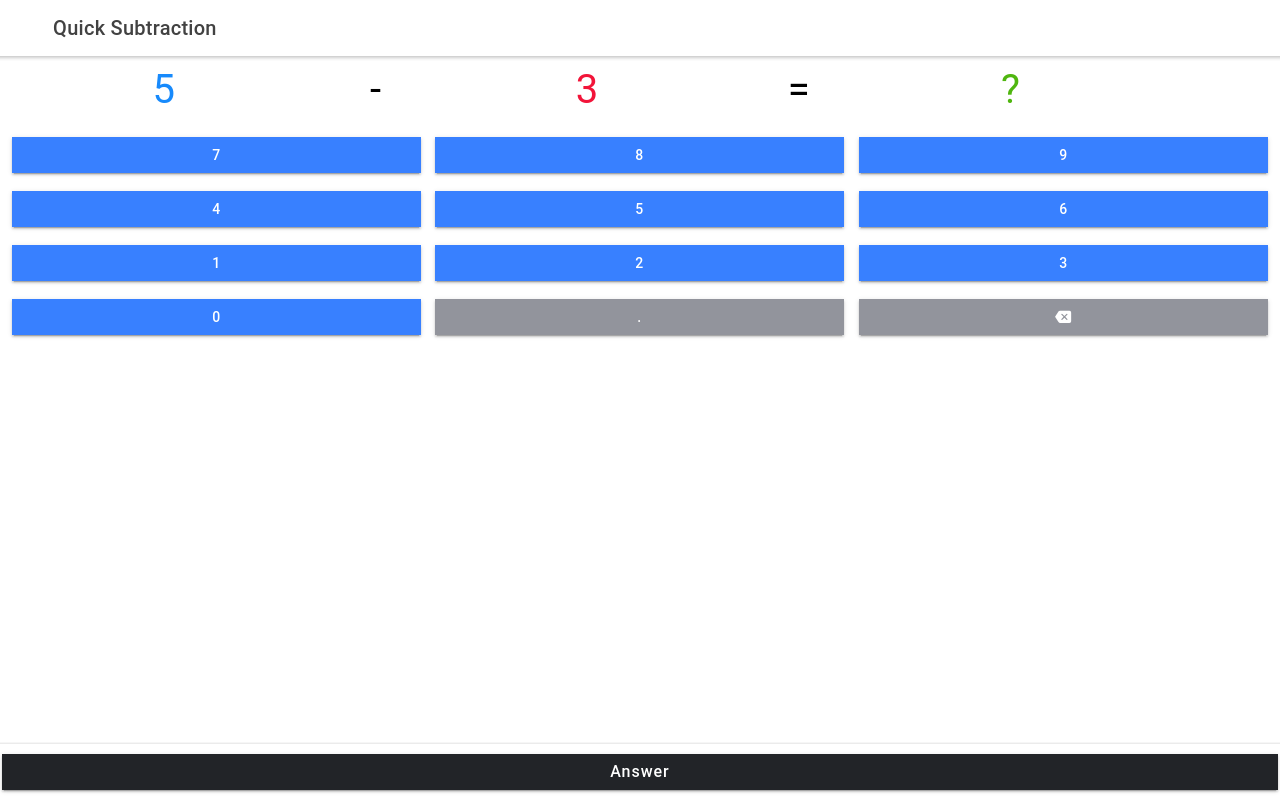
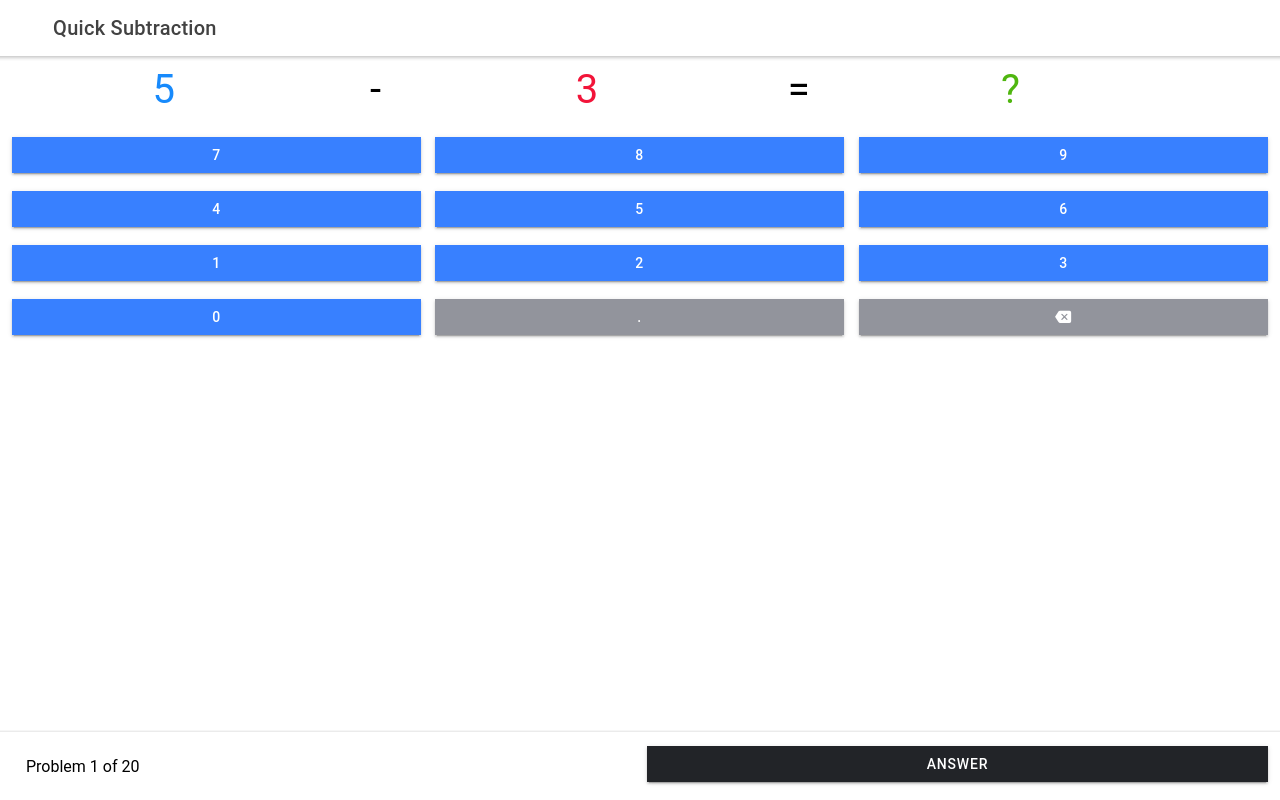
Before and after one commit to erikbcox/quick-math-for-ben, a React (Create React App) app: page /subtraction in a window 1280 px wide. Built offline with nearby package versions, Linux system fonts and the light colour scheme; no server answers.

Commit message:
clean up

```diff
--- a/src/page/subtraction-page.tsx
+++ b/src/page/subtraction-page.tsx
@@ -1,8 +1,15 @@
-import React, { SFC, Component } from 'react';
-import { IonButton, IonToolbar, IonFooter, IonRippleEffect, IonItem, IonLabel, IonText, IonIcon } from '@ionic/react';
+import React, { Component } from 'react';
+import {
+  IonButton, IonToolbar, IonFooter,
+  IonRippleEffect, IonItem, IonLabel, IonIcon, IonTitle, IonGrid, IonRow, IonCol, IonText,
+} from '@ionic/react';
 import SubtractionHeader from '../components/subtraction/header';
 import SubtractionProblemControl from '../components/subtraction/subtraction-problem';
 import { SubtractionProblem, SubtractionProblemGenerator } from '../models/subtraction';
+import {
+  CSSTransition,
+} from 'react-transition-group';
+import "./subtraction-page.css";
 
 type State = {
   answer?: number,
@@ -64,6 +71,14 @@ class QuickSubtractionPage extends Component<object, State>{
     </IonItem>)
   }
 
+  footerLabel = () => {
+    return (
+      <IonItem lines="none">
+        <IonText >{`Problem ${this.state.totalCount + 1} of 20`}</IonText>
+      </IonItem>
+    )
+  }
+
   showIncorrect = () => {
     return (<IonItem color="danger" onClick={() => this.onRetryAnswer()}>
       <IonLabel>
@@ -72,7 +87,6 @@ class QuickSubtractionPage extends Component<object, State>{
       <IonIcon name="redo" slot="end" />
     </IonItem>)
   }
-
 
   render() {
     return (
@@ -95,25 +109,41 @@ class QuickSubtractionPage extends Component<object, State>{
               this.onUpdateAnswer(value);
             }
           }} />
+        <CSSTransition
+          timeout={{ enter: 300, exit: 700 }}
+          in={this.state.checkAnswer && this.state.answer === this.state.problem.difference()} classNames="labeltrans">
+          <div>
             {this.state.checkAnswer && this.state.answer === this.state.problem.difference() && this.showSuccess()}
+          </div>
+        </CSSTransition>
+        <CSSTransition
+          timeout={{ enter: 300, exit: 700 }}
+          in={this.state.checkAnswer && this.state.answer !== this.state.problem.difference()} classNames="labeltrans">
+          <div>
             {this.state.checkAnswer && this.state.answer !== this.state.problem.difference() && this.showIncorrect()}
+          </div>
+        </CSSTransition>
+        <IonFooter>
+          <IonGrid>
+            <IonRow>
+              <IonCol>
+                {this.footerLabel()}
+              </IonCol>
+              <IonCol>
+                {!this.state.checkAnswer && <IonButton color="dark" expand="full" onClick={() => this.onCheckAnswer()}>Answer</IonButton>}
+                {this.state.checkAnswer && this.state.answer !== this.state.problem.difference() && <IonButton color="tertiary" expand="full" onClick={() => this.onRetryAnswer()}>Try Again</IonButton>}
+                {this.state.checkAnswer && this.state.answer === this.state.problem.difference() && <IonButton color="secondary" expand="full" onClick={() => this.onNextProblem()}>Next</IonButton>}
 
-                <IonFooter>
-                    <IonToolbar >
-                        {!this.state.checkAnswer && <IonButton
-                            color="dark" expand="full"
-                            style={{ fontSize: "1em", textTransform: "none" }} onClick={() => this.onCheckAnswer()}><IonRippleEffect /> Answer</IonButton>}
-                        {this.state.checkAnswer && this.state.answer !== this.state.problem.difference() && <IonButton color="tertiary" expand="full" style={{ fontSize: "1em" , textTransform: "none"}} onClick={() => this.onRetryAnswer()}><IonRippleEffect /> Try Again</IonButton>}
-                        {this.state.checkAnswer && this.state.answer === this.state.problem.difference() && <IonButton color="secondary" expand="full" style={{ fontSize: "1em" , textTransform: "none"}} onClick={() => this.onNextProblem()}><IonRippleEffect /> Next Problem</IonButton>}
-
-                    </IonToolbar>
+              </IonCol>
+            </IonRow>
+          </IonGrid>
         </IonFooter>
       </>
     )
   }
 }
 
-const incrementTotal = (prevState: State) => ({ totalCount: prevState.totalCount });
-const incrementCorrect = (prevState: State) => ({ correctCount: prevState.correctCount });
+const incrementTotal = (prevState: State) => ({ totalCount: prevState.totalCount + 1 });
+const incrementCorrect = (prevState: State) => ({ correctCount: prevState.correctCount + 1 });
 
 export default QuickSubtractionPage;
```
Lines whose indentation alone changed are shown as unchanged.
